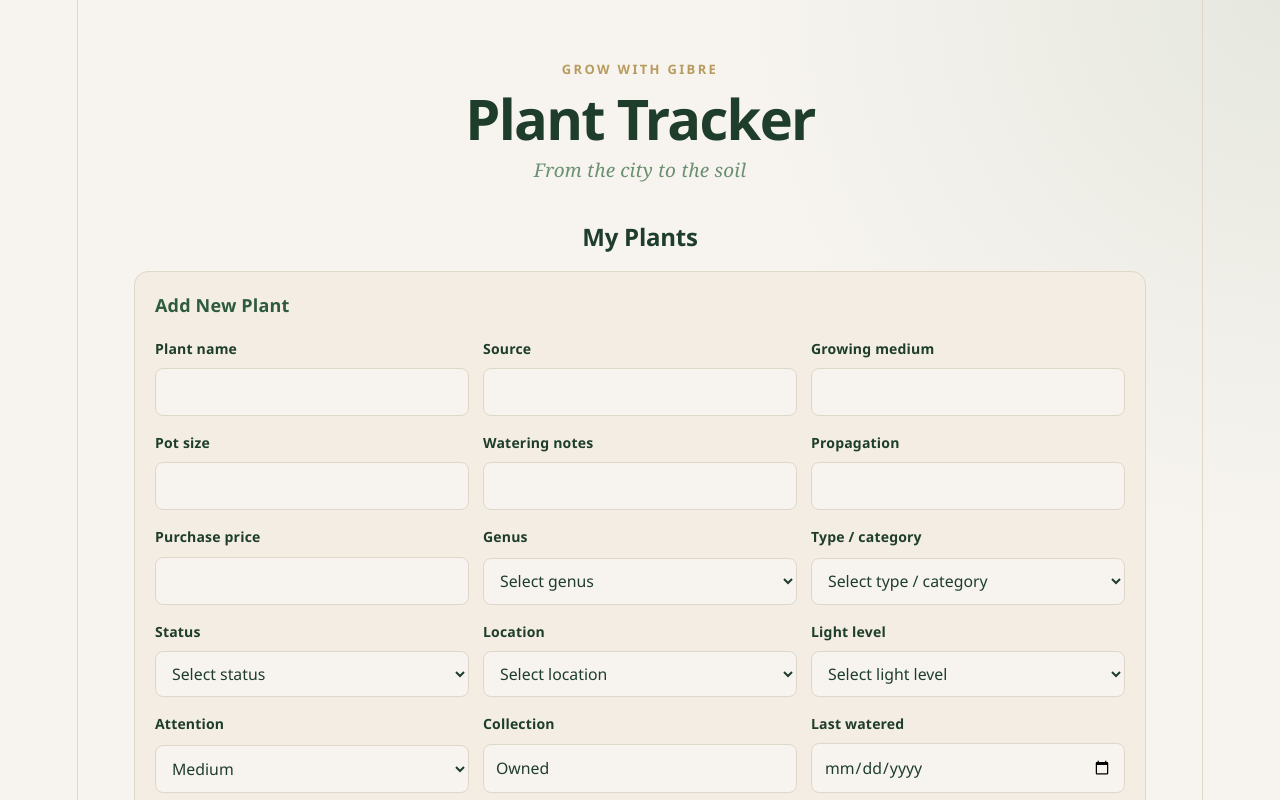
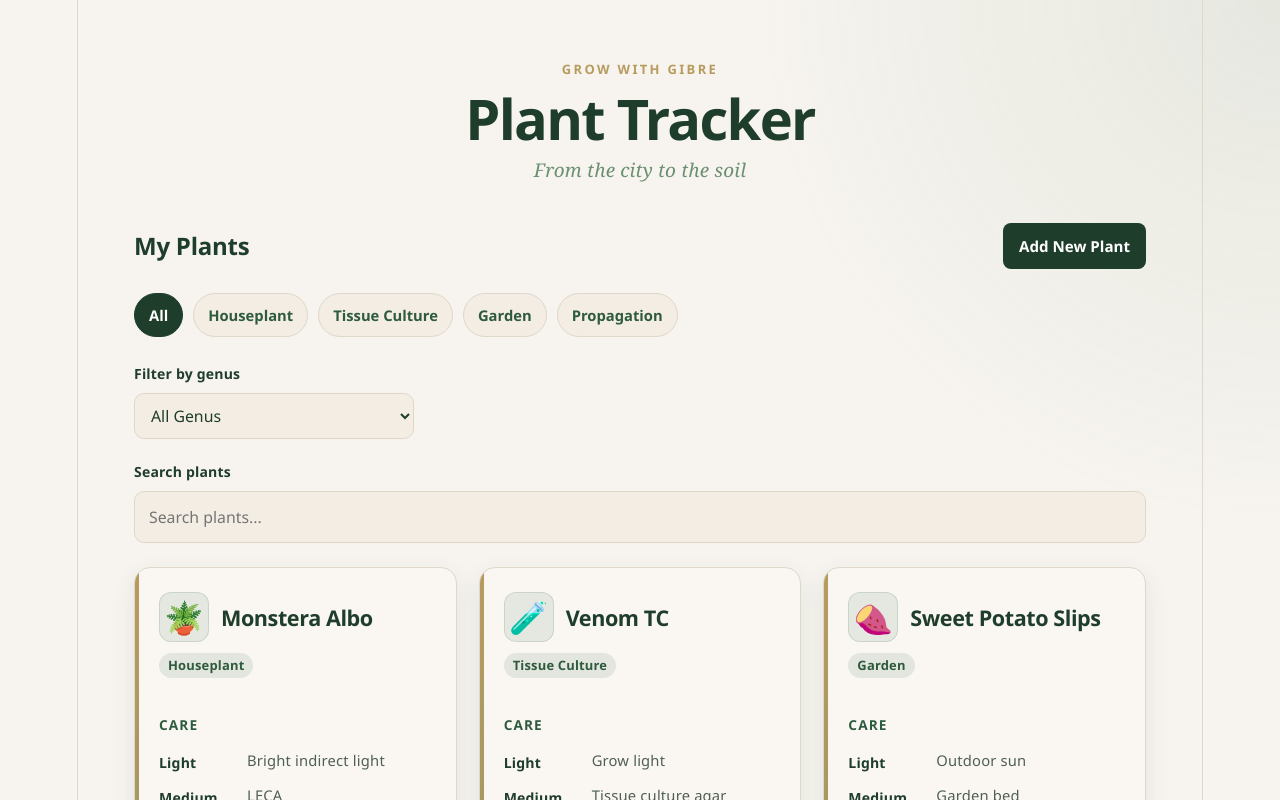
Before and after one commit to dc4622ne/plant-inventory, a React (Vite) app: page / in a window 1280 px wide. Shown: the top 800 px of the page. Built offline with nearby package versions, Linux system fonts and the light colour scheme.

Commit message:
Improve plant form workflow

```diff
--- a/src/App.css
+++ b/src/App.css
@@ -48,10 +48,22 @@
   border-radius: 14px;
 }
 
-.plant-form h3 {
+.plant-form > h2 {
   margin: 0 0 18px;
   color: var(--brand-green);
-  font-size: 1rem;
+  font-size: 1.25rem;
+}
+
+.section-heading {
+  display: flex;
+  justify-content: space-between;
+  gap: 16px;
+  align-items: center;
+  margin-bottom: 24px;
+}
+
+.section-heading .section-title {
+  margin-bottom: 0;
 }
 
 .form-grid {
@@ -97,6 +109,12 @@
   resize: vertical;
 }
 
+.new-option-row {
+  display: grid;
+  grid-template-columns: 1fr auto;
+  gap: 8px;
+}
+
 .form-field input:focus,
 .form-field select:focus,
 .form-field textarea:focus {
@@ -116,6 +134,41 @@
   border-radius: 8px;
   cursor: pointer;
   transition: filter 160ms ease, transform 160ms ease;
+}
+
+.plant-form .new-option-row button {
+  min-height: 0;
+  padding: 8px 10px;
+  font-size: 0.72rem;
+  background: var(--brand-leaf);
+}
+
+.form-actions {
+  display: flex;
+  gap: 10px;
+}
+
+.plant-form .secondary-button {
+  color: var(--brand-green);
+  background: transparent;
+  border: 1px solid var(--brand-green);
+}
+
+.add-plant-button {
+  padding: 10px 16px;
+  color: #fff;
+  font: inherit;
+  font-size: 0.84rem;
+  font-weight: 700;
+  background: var(--brand-deep);
+  border: 0;
+  border-radius: 8px;
+  cursor: pointer;
+}
+
+.add-plant-button:focus-visible {
+  outline: 3px solid var(--accent-border);
+  outline-offset: 2px;
 }
 
 .plant-form button:hover {
@@ -440,6 +493,11 @@
   .plant-list {
     gap: 16px;
   }
+
+  .section-heading {
+    align-items: stretch;
+    flex-direction: column;
+  }
 }
 
 @media (prefers-reduced-motion: reduce) {
--- a/src/App.jsx
+++ b/src/App.jsx
@@ -103,7 +103,7 @@ const emptyPlant = {
   propagationStatus: '', pestNotes: '', growthNotes: '',
 };
 
-const dropdownOptions = {
+const initialDropdownOptions = {
   genus: ['Alocasia', 'Epipremnum', 'Monstera', 'Sweet Potato'],
   type: ['Garden', 'Houseplant', 'Propagation', 'Tissue Culture'],
   status: ['Acclimating', 'Growing outdoors', 'New', 'Rooting', 'Watching for new growth'],
@@ -120,16 +120,25 @@ function getPlantImage(name, type) {
   return '🪴';
 }
 
+function displayValue(value) {
+  return value || 'Not set';
+}
+
 function App() {
   const [plants, setPlants] = useState(initialPlants);
+  const [showForm, setShowForm] = useState(false);
+  const [dropdownOptions, setDropdownOptions] = useState(initialDropdownOptions);
+  const [newOptionText, setNewOptionText] = useState({
+    genus: '', type: '', status: '', location: '', lightNeeds: '',
+  });
   const [activeFilter, setActiveFilter] = useState('All');
   const [activeGenus, setActiveGenus] = useState('All Genus');
   const [searchText, setSearchText] = useState('');
   const [newPlant, setNewPlant] = useState(emptyPlant);
 
   const normalizedSearch = searchText.trim().toLowerCase();
-  const filterOptions = ['All', ...new Set(plants.map((plant) => plant.type))];
-  const genusOptions = ['All Genus', ...new Set(plants.map((plant) => plant.genus))];
+  const filterOptions = ['All', ...new Set(plants.map((plant) => plant.type).filter(Boolean))];
+  const genusOptions = ['All Genus', ...new Set(plants.map((plant) => plant.genus).filter(Boolean))];
   const visiblePlants = plants.filter((plant) => {
     const matchesType = activeFilter === 'All' || plant.type === activeFilter;
     const matchesGenus = activeGenus === 'All Genus' || plant.genus === activeGenus;
@@ -149,11 +158,32 @@ function App() {
       },
     ]);
     setNewPlant(emptyPlant);
+    setShowForm(false);
   }
 
   function handleInputChange(event) {
     const { name, value } = event.target;
     setNewPlant((currentPlant) => ({ ...currentPlant, [name]: value }));
+  }
+
+  function addDropdownOption(fieldName) {
+    const option = newOptionText[fieldName].trim();
+    if (!option) return;
+
+    setDropdownOptions((currentOptions) => ({
+      ...currentOptions,
+      [fieldName]: currentOptions[fieldName].includes(option)
+        ? currentOptions[fieldName]
+        : [...currentOptions[fieldName], option],
+    }));
+    setNewPlant((currentPlant) => ({ ...currentPlant, [fieldName]: option }));
+    setNewOptionText((currentText) => ({ ...currentText, [fieldName]: '' }));
+  }
+
+  function cancelForm() {
+    setNewPlant(emptyPlant);
+    setNewOptionText({ genus: '', type: '', status: '', location: '', lightNeeds: '' });
+    setShowForm(false);
   }
 
   return (
@@ -164,10 +194,10 @@ function App() {
         <p className="brand-tagline">From the city to the soil</p>
       </header>
 
-      <section className="plant-section" aria-labelledby="plant-list-heading">
-        <h2 className="section-title" id="plant-list-heading">My Plants</h2>
+      <section className="plant-section">
+        {showForm ? (
         <form className="plant-form" onSubmit={handleSubmit}>
-          <h3>Add New Plant</h3>
+          <h2>Add New Plant</h2>
           <div className="form-grid">
             {[
               ['name', 'Plant name'], ['source', 'Source'],
@@ -178,7 +208,7 @@ function App() {
               <div className="form-field" key={fieldName}>
                 <label htmlFor={`plant-${fieldName}`}>{label}</label>
                 <input id={`plant-${fieldName}`} name={fieldName} value={newPlant[fieldName]}
-                  onChange={handleInputChange} required />
+                  onChange={handleInputChange} required={fieldName === 'name'} />
               </div>
             ))}
 
@@ -189,12 +219,25 @@ function App() {
               <div className="form-field" key={fieldName}>
                 <label htmlFor={`plant-${fieldName}`}>{label}</label>
                 <select id={`plant-${fieldName}`} name={fieldName} value={newPlant[fieldName]}
-                  onChange={handleInputChange} required>
+                  onChange={handleInputChange}>
                   <option value="">Select {label.toLowerCase()}</option>
                   {dropdownOptions[fieldName].map((option) => (
                     <option key={option} value={option}>{option}</option>
                   ))}
                 </select>
+                <div className="new-option-row">
+                  <input
+                    type="text"
+                    aria-label={`New ${label.toLowerCase()} option`}
+                    placeholder="Add new option"
+                    value={newOptionText[fieldName]}
+                    onChange={(event) => setNewOptionText((currentText) => ({
+                      ...currentText,
+                      [fieldName]: event.target.value,
+                    }))}
+                  />
+                  <button type="button" onClick={() => addDropdownOption(fieldName)}>Add option</button>
+                </div>
               </div>
             ))}
 
@@ -207,7 +250,7 @@ function App() {
             <div className="form-field">
               <label htmlFor="plant-wishlistStatus">Collection</label>
               <input id="plant-wishlistStatus" name="wishlistStatus" value={newPlant.wishlistStatus}
-                onChange={handleInputChange} required />
+                onChange={handleInputChange} />
             </div>
             {[
               ['lastWatered', 'Last watered'], ['repotDate', 'Repotted'], ['acquiredDate', 'Acquired'],
@@ -215,7 +258,7 @@ function App() {
               <div className="form-field" key={fieldName}>
                 <label htmlFor={`plant-${fieldName}`}>{label}</label>
                 <input id={`plant-${fieldName}`} name={fieldName} type="date" value={newPlant[fieldName]}
-                  onChange={handleInputChange} required />
+                  onChange={handleInputChange} />
               </div>
             ))}
             {[
@@ -224,12 +267,23 @@ function App() {
               <div className="form-field form-field-wide" key={fieldName}>
                 <label htmlFor={`plant-${fieldName}`}>{label}</label>
                 <textarea id={`plant-${fieldName}`} name={fieldName} value={newPlant[fieldName]}
-                  onChange={handleInputChange} rows="3" required />
+                  onChange={handleInputChange} rows="3" />
               </div>
             ))}
           </div>
-          <button type="submit">Add plant</button>
+          <div className="form-actions">
+            <button type="submit">Add plant</button>
+            <button className="secondary-button" type="button" onClick={cancelForm}>Cancel</button>
+          </div>
         </form>
+        ) : (
+        <>
+        <div className="section-heading">
+          <h2 className="section-title" id="plant-list-heading">My Plants</h2>
+          <button className="add-plant-button" type="button" onClick={() => setShowForm(true)}>
+            Add New Plant
+          </button>
+        </div>
         <div className="plant-filters" aria-label="Filter plants by type">
           {filterOptions.map((filter) => (
             <button
@@ -274,29 +328,29 @@ function App() {
                 </span>
                 <h2>{plant.name}</h2>
               </div>
-              <p className="plant-type">{plant.type}</p>
+              <p className="plant-type">{displayValue(plant.type)}</p>
               <section className="card-section">
                 <h3>Care</h3>
                 <dl className="plant-details">
-                  <div><dt>Light</dt><dd>{plant.lightNeeds}</dd></div>
-                  <div><dt>Medium</dt><dd>{plant.medium}</dd></div>
-                  <div><dt>Pot size</dt><dd>{plant.potSize}</dd></div>
-                  <div><dt>Watering</dt><dd>{plant.watering}</dd></div>
-                  <div><dt>Last watered</dt><dd>{plant.lastWatered}</dd></div>
-                  <div><dt>Repotted</dt><dd>{plant.repotDate}</dd></div>
+                  <div><dt>Light</dt><dd>{displayValue(plant.lightNeeds)}</dd></div>
+                  <div><dt>Medium</dt><dd>{displayValue(plant.medium)}</dd></div>
+                  <div><dt>Pot size</dt><dd>{displayValue(plant.potSize)}</dd></div>
+                  <div><dt>Watering</dt><dd>{displayValue(plant.watering)}</dd></div>
+                  <div><dt>Last watered</dt><dd>{displayValue(plant.lastWatered)}</dd></div>
+                  <div><dt>Repotted</dt><dd>{displayValue(plant.repotDate)}</dd></div>
                 </dl>
               </section>
               <section className="card-section">
                 <h3>Tracking</h3>
                 <dl className="plant-details">
-                  <div><dt>Source</dt><dd>{plant.source}</dd></div>
-                  <div><dt>Genus</dt><dd>{plant.genus}</dd></div>
-                  <div><dt>Location</dt><dd>{plant.location}</dd></div>
-                  <div><dt>Status</dt><dd>{plant.status}</dd></div>
-                  <div><dt>Collection</dt><dd>{plant.wishlistStatus}</dd></div>
-                  <div><dt>Propagation</dt><dd>{plant.propagationStatus}</dd></div>
-                  <div><dt>Acquired</dt><dd>{plant.acquiredDate}</dd></div>
-                  <div><dt>Price</dt><dd>{plant.purchasePrice}</dd></div>
+                  <div><dt>Source</dt><dd>{displayValue(plant.source)}</dd></div>
+                  <div><dt>Genus</dt><dd>{displayValue(plant.genus)}</dd></div>
+                  <div><dt>Location</dt><dd>{displayValue(plant.location)}</dd></div>
+                  <div><dt>Status</dt><dd>{displayValue(plant.status)}</dd></div>
+                  <div><dt>Collection</dt><dd>{displayValue(plant.wishlistStatus)}</dd></div>
+                  <div><dt>Propagation</dt><dd>{displayValue(plant.propagationStatus)}</dd></div>
+                  <div><dt>Acquired</dt><dd>{displayValue(plant.acquiredDate)}</dd></div>
+                  <div><dt>Price</dt><dd>{displayValue(plant.purchasePrice)}</dd></div>
                   <div className="attention-detail"><dt>Attention</dt><dd>
                     <span className={`attention-badge attention-${plant.attention.toLowerCase()}`}>
                       {plant.attention}
@@ -306,13 +360,15 @@ function App() {
               </section>
               <section className="card-section notes-section">
                 <h3>Notes</h3>
-                <p><strong>Care:</strong> {plant.careNote}</p>
-                <p><strong>Pests:</strong> {plant.pestNotes}</p>
-                <p><strong>Growth:</strong> {plant.growthNotes}</p>
+                <p><strong>Care:</strong> {displayValue(plant.careNote)}</p>
+                <p><strong>Pests:</strong> {displayValue(plant.pestNotes)}</p>
+                <p><strong>Growth:</strong> {displayValue(plant.growthNotes)}</p>
               </section>
             </article>
           )) : <p className="empty-message">No plants found.</p>}
         </div>
+        </>
+        )}
       </section>
     </main>
   );
```
